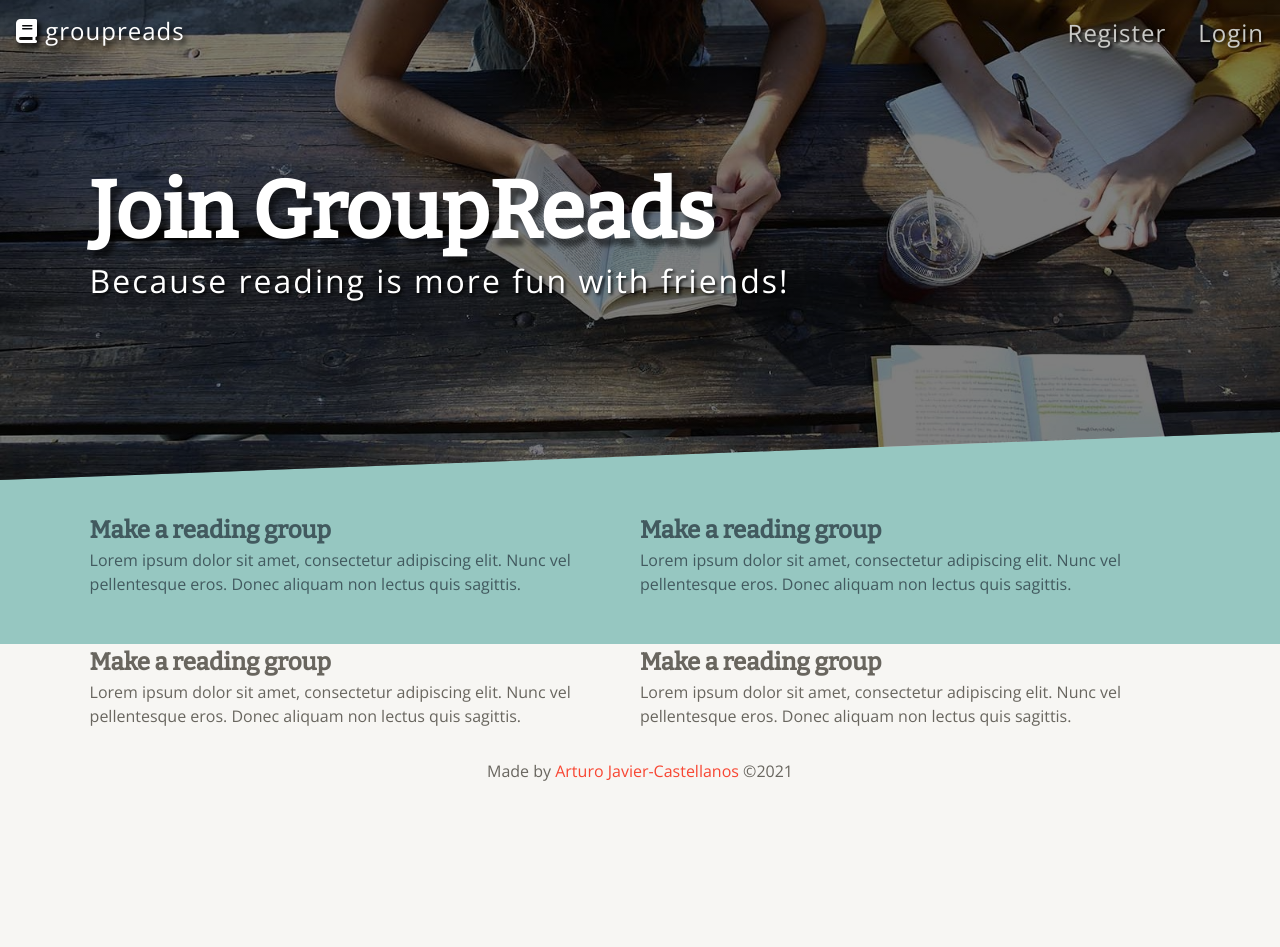
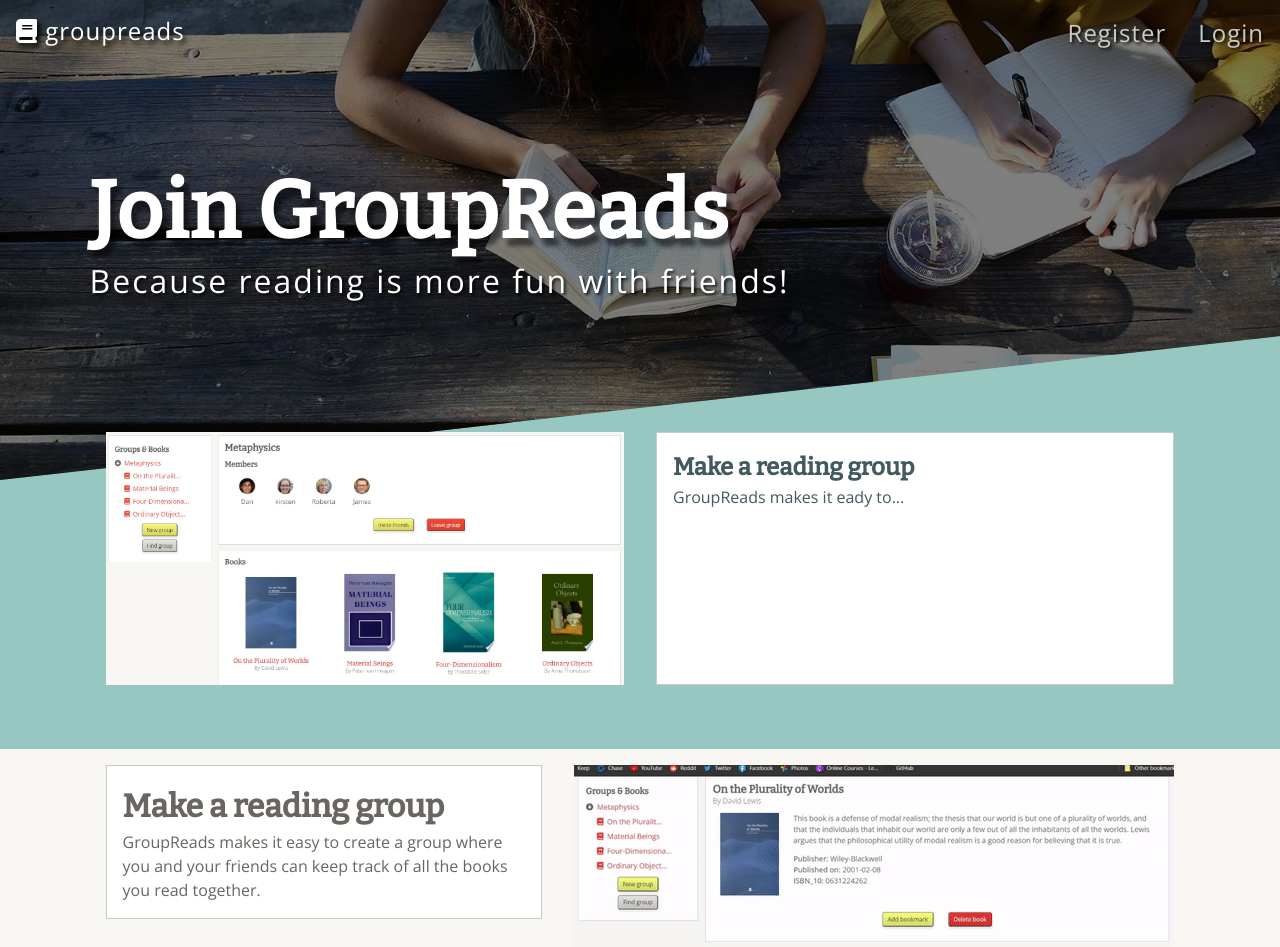
Before and after one commit to arturo-jc/groupreads, a React (Create React App) app in the folder client/: page / in a window 1280 px wide. Shown: the top 947 px of the page. Before the commit the page ends 814 px from the top, so only its background shows below. Built offline with nearby package versions, Linux system fonts and the light colour scheme.

Commit message:
More styling

```diff
--- a/client/src/App.css
+++ b/client/src/App.css
@@ -269,13 +269,14 @@
     url("./hero.jpg");
     background-size: cover;
     background-position: top;
-    clip-path: polygon(0 0, 100% 0, 100% 90%, 0 100%);
-    margin-bottom: 2rem;
+    clip-path: polygon(0 0, 100% 0, 100% 70%, 0 100%);
+    margin-bottom: -4rem;
 }
 
 .heading {
     font-size: 5rem;
     text-shadow: 5px 8px 4px rgba(0, 0, 0, .5);
+    letter-spacing: 1px;
 }
 
 .sub-heading {
@@ -295,7 +296,7 @@
 .row {
     display: flex;
     line-height: 1.5;
-
+    flex-wrap: wrap-reverse;
 }
 
 .row h3 {
@@ -304,7 +305,26 @@
 }
 
 .col-50{
-    width: 50%;
+    display: flex;
+    flex-direction: column;
+    flex: 1 1 350px;
+}
+
+.col-50.pad{
+    padding: 1rem;
+    z-index: 1;
+}
+
+.app-description h3{
+    font-size: 2rem;
+}
+
+.app-description p {
+    font-size: 1.5;
+}
+
+.screenshot{
+    width: 100%;
 }
 
 .dashboard{
@@ -361,6 +381,11 @@
     padding: 1rem;
     margin-bottom: 1rem;
     border: 1px solid var(--grey)
+}
+
+.card.extend {
+    height: 100%;
+    margin-bottom: 0;
 }
 
 .post {
@@ -887,6 +912,7 @@
     .add-comment-form .form-text-area {
         width: 80%;
     }
+
 }
 
 @media (max-width: 576px){
--- a/client/src/components/home/Landing.js
+++ b/client/src/components/home/Landing.js
@@ -1,4 +1,6 @@
-import React, {Fragment} from 'react'
+import React, {Fragment} from 'react';
+import screenshot from "./screenshot.jpg"
+import footage from "./footage.gif"
 
 const Landing = () => {
     return (
@@ -12,13 +14,14 @@
                 </header>
                 <div className='wrapper'>
                     <div className="row">
-                        <div className="col-50">
-                        <h3>Make a reading group</h3>
-                            <p>Lorem ipsum dolor sit amet, consectetur adipiscing elit. Nunc vel pellentesque eros. Donec aliquam non lectus quis sagittis.</p>
+                        <div className="col-50 pad">
+                        <img className='screenshot' src={screenshot} alt="" />
                         </div>
-                        <div className="col-50">
-                        <h3>Make a reading group</h3>
-                            <p>Lorem ipsum dolor sit amet, consectetur adipiscing elit. Nunc vel pellentesque eros. Donec aliquam non lectus quis sagittis.</p>
+                        <div className="col-50 pad">
+                            <div className="card extend">
+                                <h3>Make a reading group</h3>
+                                <p>GroupReads makes it eady to...</p>
+                            </div>
                         </div>
                     </div>
                 </div>
@@ -26,13 +29,15 @@
             <section className='section-two'>
             <div className='wrapper'>
                     <div className="row">
-                        <div className="col-50">
-                        <h3>Make a reading group</h3>
-                            <p>Lorem ipsum dolor sit amet, consectetur adipiscing elit. Nunc vel pellentesque eros. Donec aliquam non lectus quis sagittis.</p>
+                        <div className="col-50 pad">
+                            <div className="card app-description">
+                                <h3>Make a reading group</h3>
+                                <p>GroupReads makes it easy to create a group where you and your friends can keep track of all the books you read together.
+                                </p>
+                            </div>
                         </div>
-                        <div className="col-50">
-                        <h3>Make a reading group</h3>
-                            <p>Lorem ipsum dolor sit amet, consectetur adipiscing elit. Nunc vel pellentesque eros. Donec aliquam non lectus quis sagittis.</p>
+                        <div className="col-50 pad">
+                            <img src={footage} alt="" />
                         </div>
                     </div>
                 </div>
```
Also changed, not shown: client/src/components/home/footage.gif (added), client/src/components/home/screenshot.jpg (added).
